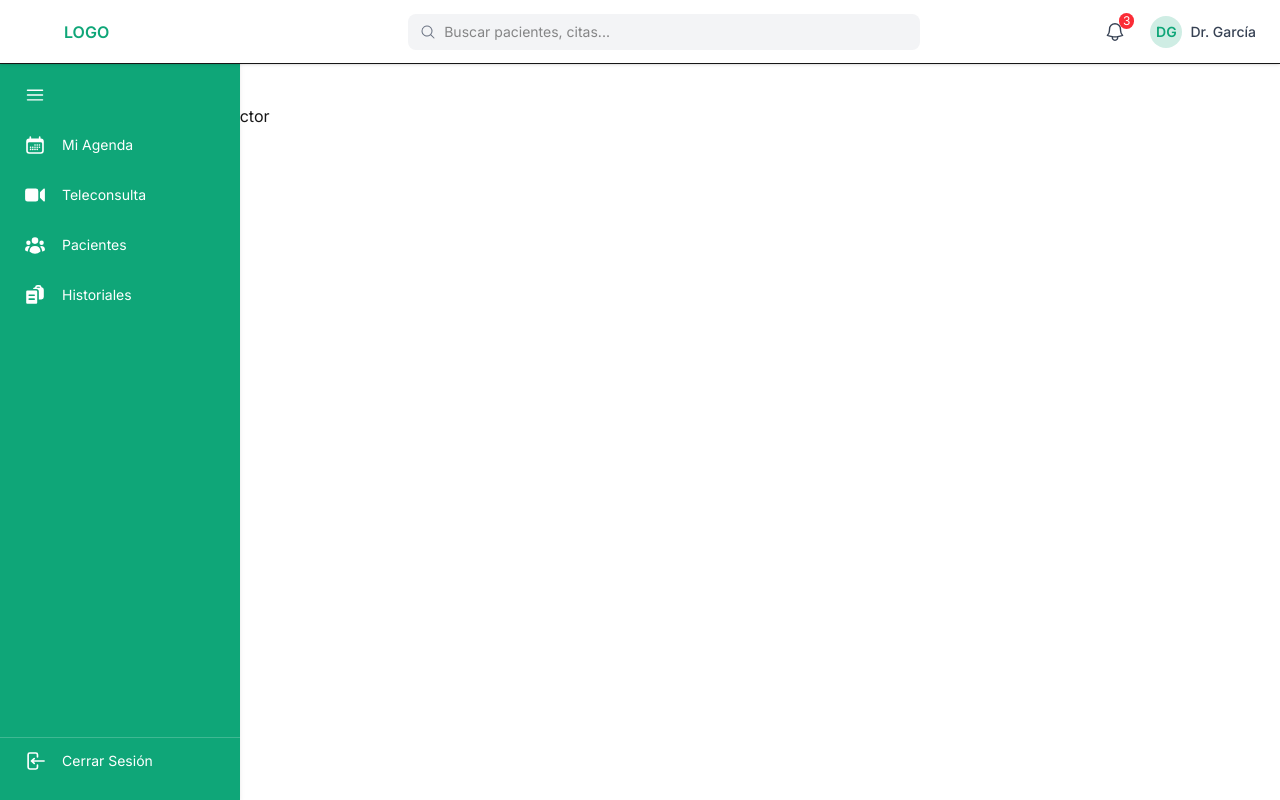
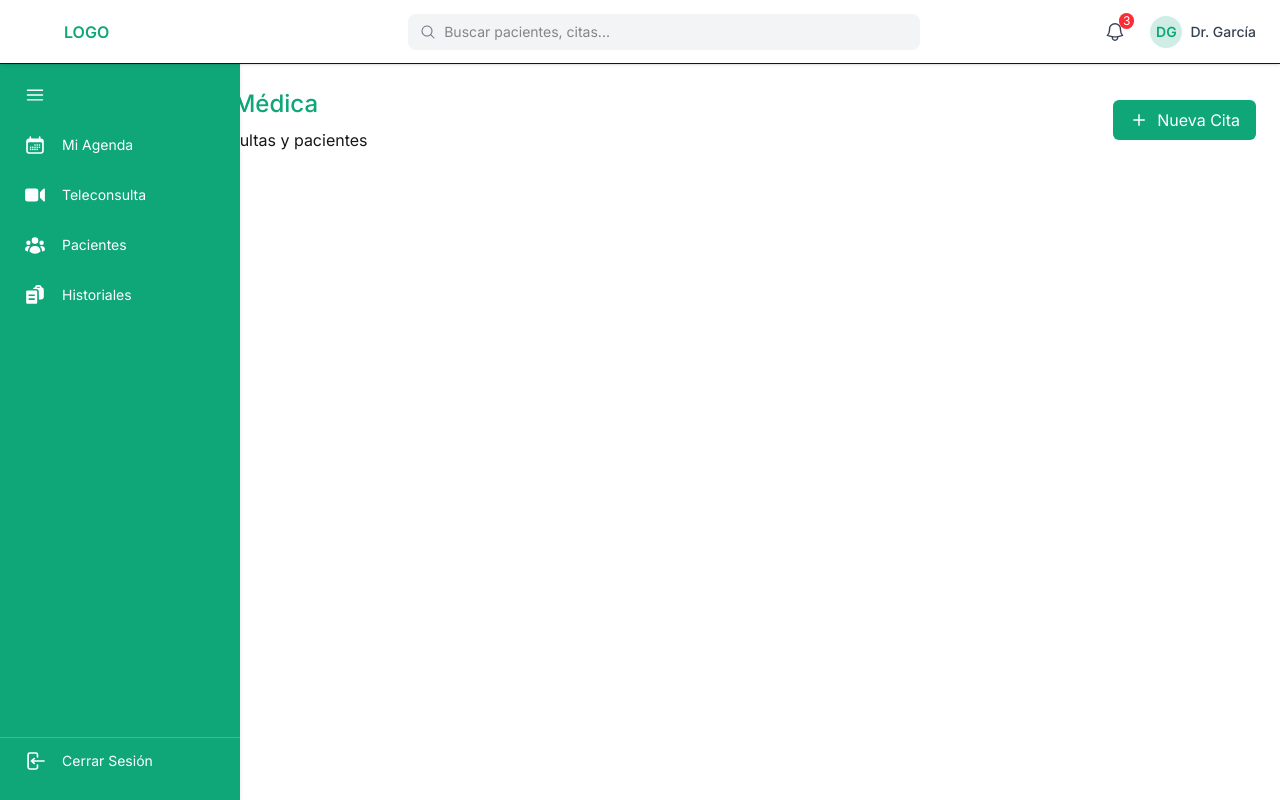
Before and after one commit to RyoKymera/salud-nc-44-front-final, a Next.js app: page /doctor/dashboard in a window 1280 px wide. Built offline with nearby package versions, Linux system fonts and the light colour scheme.

Commit message:
Implementación de H1 y botón de nueva cita (check point antes de calendario)

```diff
--- a/src/app/doctor/dashboard/page.tsx
+++ b/src/app/doctor/dashboard/page.tsx
@@ -1,10 +1,24 @@
-
+import { HiMiniPlus } from "react-icons/hi2";
 
 export default function DoctorDashboardPage() {
   return (
-    <div className="mt-20">
-      <h1>Dashboard del Doctor</h1>
-      <p className="text-primary font-medium">Hola mundo</p>
+    <div className="mt-16">
+        <header className="flex flex-row items-center justify-between">
+            <div className="flex flex-col gap-2">
+                <h1 className="text-primary text-2xl font-medium">Mi Agenda Médica</h1>
+                <p className="text-base">Gestiona tus consultas y pacientes</p>
+            </div>
+            <div className="">
+                <button
+                    type="button"
+                    className="flex items-center gap-2 bg-primary text-white px-4 py-2 rounded-md hover:bg-primary/90 transition-colors"
+                >
+                    <HiMiniPlus className="w-5 h-5"/>
+                    Nueva Cita
+                </button>
+            </div>
+        </header>
+
     </div>
   )
 }
```
